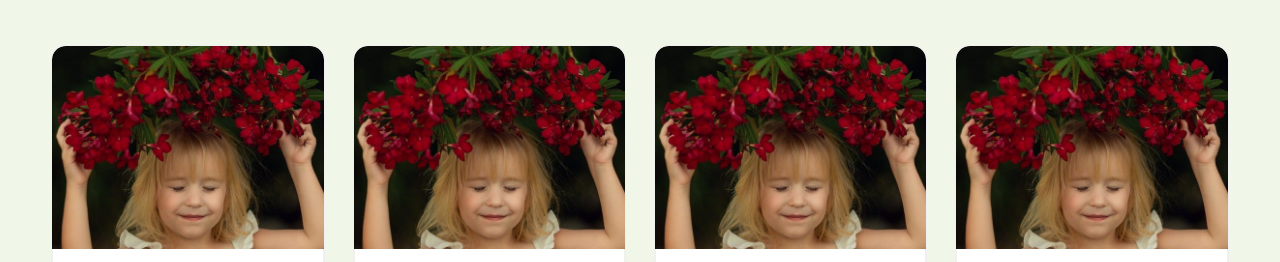
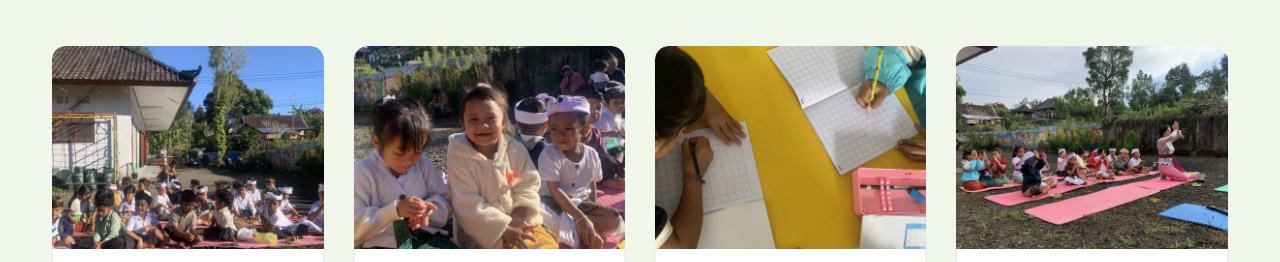
Before and after one commit to lanangworkk-bit/raresemesta-demo, a plain HTML site: page index.html in a window 1280 px wide. Shown: the part 1565-1827 px from the top of the page. Drawn offline with Linux system fonts and the light colour scheme.

Commit message:
Ganti foto program home & og program single ke asli (hapus JPG stok identik)

```diff
--- a/index.html
+++ b/index.html
@@ -433,7 +433,7 @@ img:is([sizes=auto i],[sizes^="auto," i]){contain-intrinsic-size:3000px 1500px}
 								<div class="program-blok">
 						<a class="program-kartu program-kartu--ramping" href="program/sekolah-hindu/">
 							<div class="program-kartu__media">
-																	<img width="640" height="420" src="wp-content/uploads/raresemesta/program-sekolah-hindu-640x420.jpg" class="attachment-raresemesta-card size-raresemesta-card wp-post-image" alt="" decoding="async" fetchpriority="high" />															</div>
+																	<img width="640" height="420" src="wp-content/uploads/2026/10/program-hindu-640x420.webp" class="attachment-raresemesta-card size-raresemesta-card wp-post-image" alt="" decoding="async" fetchpriority="high" />															</div>
 							<div class="program-kartu__kaki">
 																	<img src="wp-content/themes/raresemesta/assets/img/logo-sekolah-hindu.webp" alt="" aria-hidden="true" width="28" height="28" loading="lazy">
 																<h3 class="program-kartu__title">Sekolah Hindu</h3>
@@ -444,7 +444,7 @@ img:is([sizes=auto i],[sizes^="auto," i]){contain-intrinsic-size:3000px 1500px}
 										<div class="program-blok">
 						<a class="program-kartu program-kartu--ramping" href="program/kebudayaan/">
 							<div class="program-kartu__media">
-																	<img width="640" height="420" src="wp-content/uploads/raresemesta/program-kebudayaan-640x420.jpg" class="attachment-raresemesta-card size-raresemesta-card wp-post-image" alt="" decoding="async" />															</div>
+																	<img width="640" height="420" src="wp-content/uploads/2026/10/program-kebudayaan-640x420.webp" class="attachment-raresemesta-card size-raresemesta-card wp-post-image" alt="" decoding="async" />															</div>
 							<div class="program-kartu__kaki">
 																	<img src="wp-content/themes/raresemesta/assets/img/logo-kebudayaan.webp" alt="" aria-hidden="true" width="28" height="28" loading="lazy">
 																<h3 class="program-kartu__title">Kebudayaan</h3>
@@ -455,7 +455,7 @@ img:is([sizes=auto i],[sizes^="auto," i]){contain-intrinsic-size:3000px 1500px}
 										<div class="program-blok">
 						<a class="program-kartu program-kartu--ramping" href="program/pendidikan/">
 							<div class="program-kartu__media">
-																	<img width="640" height="420" src="wp-content/uploads/raresemesta/program-pendidikan-640x420.jpg" class="attachment-raresemesta-card size-raresemesta-card wp-post-image" alt="" decoding="async" />															</div>
+																	<img width="640" height="420" src="wp-content/uploads/2026/10/program-pendidikan-640x420.webp" class="attachment-raresemesta-card size-raresemesta-card wp-post-image" alt="" decoding="async" />															</div>
 							<div class="program-kartu__kaki">
 																	<img src="wp-content/themes/raresemesta/assets/img/logo-pendidikan.webp" alt="" aria-hidden="true" width="28" height="28" loading="lazy">
 																<h3 class="program-kartu__title">Pendidikan</h3>
@@ -466,7 +466,7 @@ img:is([sizes=auto i],[sizes^="auto," i]){contain-intrinsic-size:3000px 1500px}
 										<div class="program-blok">
 						<a class="program-kartu program-kartu--ramping" href="program/kesehatan/">
 							<div class="program-kartu__media">
-																	<img width="640" height="420" src="wp-content/uploads/raresemesta/program-kesehatan-640x420.jpg" class="attachment-raresemesta-card size-raresemesta-card wp-post-image" alt="" decoding="async" />															</div>
+																	<img width="640" height="420" src="wp-content/uploads/2026/10/program-kesehatan-640x420.webp" class="attachment-raresemesta-card size-raresemesta-card wp-post-image" alt="" decoding="async" />															</div>
 							<div class="program-kartu__kaki">
 																	<img src="wp-content/themes/raresemesta/assets/img/logo-kesehatan.webp" alt="" aria-hidden="true" width="28" height="28" loading="lazy">
 																<h3 class="program-kartu__title">Kesehatan</h3>
```
Also changed, not shown: program/kebudayaan/index.html (+2 -2 lines), program/kesehatan/index.html (+2 -2 lines), program/pendidikan/index.html (+2 -2 lines), program/sekolah-hindu/index.html (+2 -2 lines), wp-content/uploads/2026/10/program-hindu-768x1024.webp (added), wp-content/uploads/2026/10/program-kebudayaan-768x1024.webp (added), wp-content/uploads/2026/10/program-pendidikan-768x1024.webp (added), wp-content/uploads/raresemesta/program-kebudayaan-1281x900.jpg (deleted), wp-content/uploads/raresemesta/program-kebudayaan-640x420.jpg (deleted), wp-content/uploads/raresemesta/program-kebudayaan-683x1024.jpg (deleted), wp-content/uploads/raresemesta/program-kesehatan-1281x900.jpg (deleted), wp-content/uploads/raresemesta/program-kesehatan-640x420.jpg (deleted), wp-content/uploads/raresemesta/program-kesehatan-683x1024.jpg (deleted), wp-content/uploads/raresemesta/program-pendidikan-1281x900.jpg (deleted), 5 more files.
